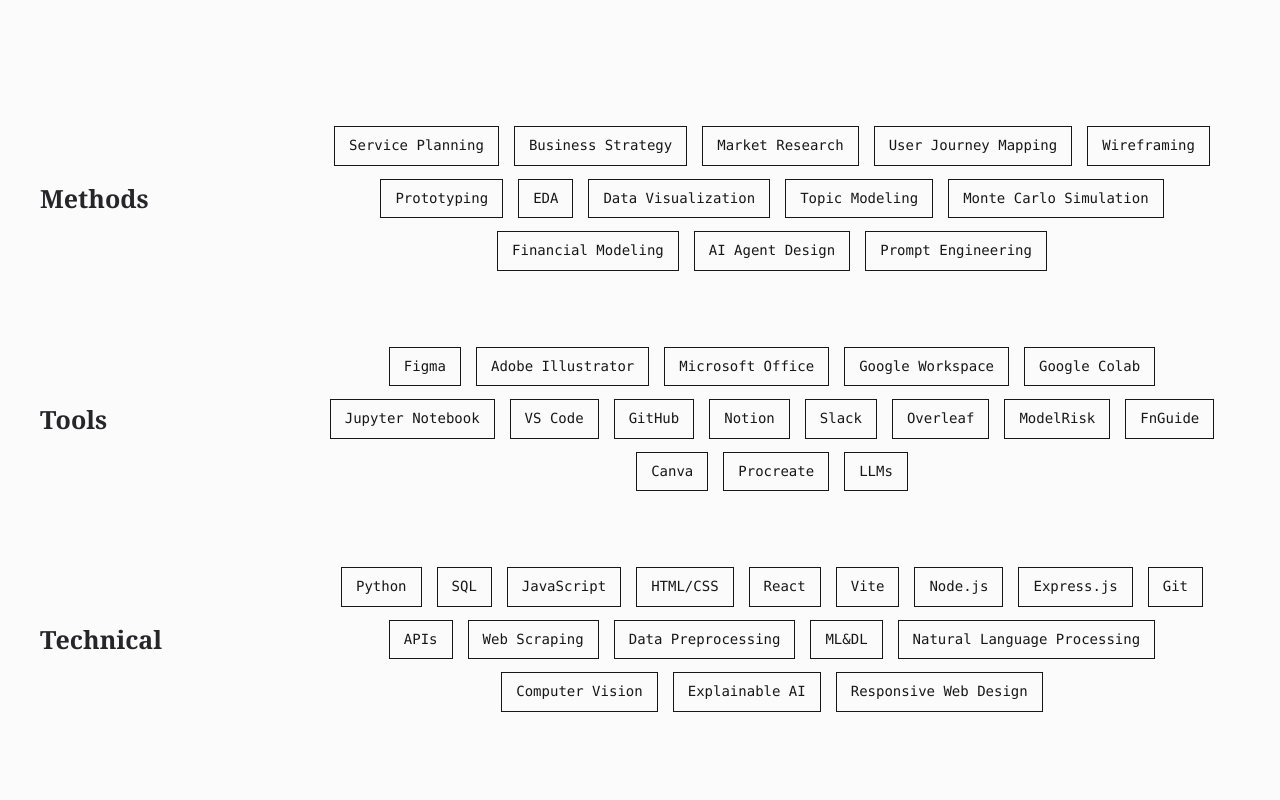
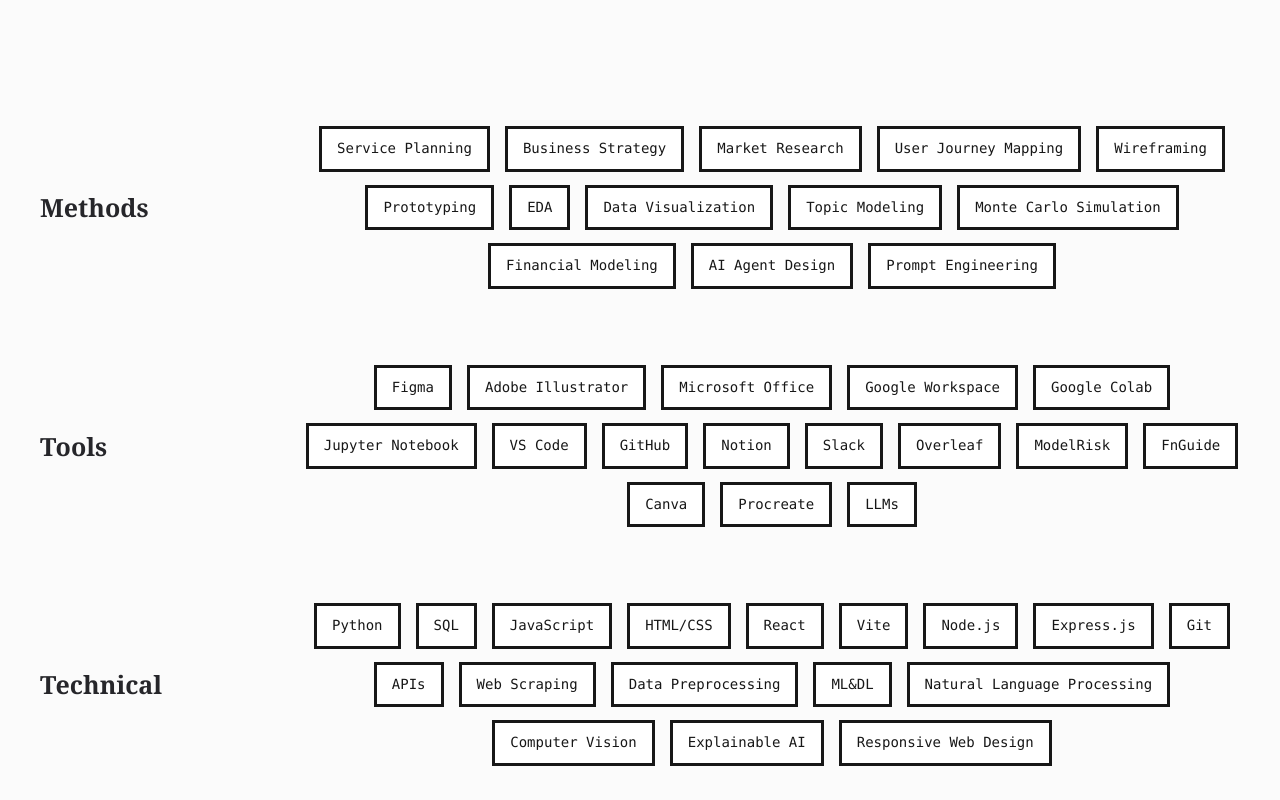
Before and after one commit to youra031220/youra-kim-portfolio, a Next.js app: page / in a window 1280 px wide. Shown: the part 1120-1920 px from the top of the page. Built offline with nearby package versions, Linux system fonts and the light colour scheme; a web font is replaced by a local one.

Commit message:
Add interactive bold skill tiles

```diff
--- a/app/globals.css
+++ b/app/globals.css
@@ -81,7 +81,11 @@ svg { width: 18px; fill: none; stroke: currentColor; stroke-width: 1.7; stroke-l
 .skill-group { min-height: 190px; padding: 38px 0; display: grid; grid-template-columns: 18% 1fr; gap: 4%; align-items: center; }
 .skill-group h3 { margin: 0; font-family: Georgia, "Times New Roman", serif; font-size: 25px; font-weight: 600; }
 .skill-tags { display: flex; flex-wrap: wrap; justify-content: center; gap: 13px 15px; }
-.skill-tags span { padding: 10px 14px; color: #171717; background: transparent; border: 1px solid #171717; font-family: ui-monospace, "SFMono-Regular", Menlo, monospace; font-size: 14px; line-height: 1.25; white-space: nowrap; }
+.skill-tags button { padding: 11px 15px; color: #171717; background: #fff; border: 3px solid #171717; border-radius: 0; font-family: ui-monospace, "SFMono-Regular", Menlo, monospace; font-size: 14px; line-height: 1.25; white-space: nowrap; cursor: pointer; transition: transform .2s ease, color .2s ease, background-color .2s ease; }
+.skill-tags button:hover { transform: translateY(-3px) rotate(1.5deg); }
+.skill-tags button:nth-child(even):hover { transform: translateY(-3px) rotate(-1.5deg); }
+.skill-tags button.is-selected { color: #fff; background: #171717; transform: rotate(-1deg); }
+.skill-tags button:focus-visible { outline: 3px solid var(--purple); outline-offset: 3px; }
 
 .projects { background: #f8f8f7; border-top: 1px solid var(--line); border-bottom: 1px solid var(--line); }
 .project-list { display: grid; grid-template-columns: repeat(2, 1fr); gap: 34px 28px; }
@@ -253,7 +257,7 @@ footer { padding: 62px 0 28px; overflow: hidden; border-top: 1px solid var(--lin
   .skill-group { min-height: 0; padding: 34px 0; grid-template-columns: 1fr; gap: 22px; align-items: start; }
   .skill-group h3 { font-size: 23px; }
   .skill-tags { justify-content: flex-start; gap: 10px; }
-  .skill-tags span { padding: 9px 12px; font-size: 13px; white-space: normal; }
+  .skill-tags button { padding: 10px 12px; border-width: 2px; font-size: 13px; white-space: normal; }
   .project-list, .report-grid { grid-template-columns: 1fr; }
   .project-card-name { min-height: 96px; }
   .project-card-bottom { align-items: flex-start; flex-direction: column; }
--- a/components/Portfolio.tsx
+++ b/components/Portfolio.tsx
@@ -2,6 +2,7 @@
 
 import Image from "next/image";
 import Link from "next/link";
+import { useState } from "react";
 import { profile, projects, skillGroups } from "@/data/portfolio";
 import { Header } from "./Header";
 import { LinkButton } from "./LinkButton";
@@ -21,6 +22,7 @@ function SectionTitle({ title, copy }: { title: string; copy?: string }) {
 }
 
 export function Portfolio() {
+  const [selectedSkills, setSelectedSkills] = useState<string[]>([]);
   const contactLinks = [
     { label: "Email", href: profile.email ? `mailto:${profile.email}` : "" },
     { label: "GitHub", href: profile.github },
@@ -92,7 +94,24 @@ export function Portfolio() {
               <div className="skill-group" key={group.title}>
                 <h3>{group.title}</h3>
                 <div className="skill-tags">
-                  {group.items.map(item => <span key={item}>{item}</span>)}
+                  {group.items.map(item => {
+                    const selected = selectedSkills.includes(item);
+                    return (
+                      <button
+                        type="button"
+                        className={selected ? "is-selected" : ""}
+                        aria-pressed={selected}
+                        key={item}
+                        onClick={() => setSelectedSkills(current =>
+                          current.includes(item)
+                            ? current.filter(skill => skill !== item)
+                            : [...current, item]
+                        )}
+                      >
+                        {item}
+                      </button>
+                    );
+                  })}
                 </div>
               </div>
             ))}
```
